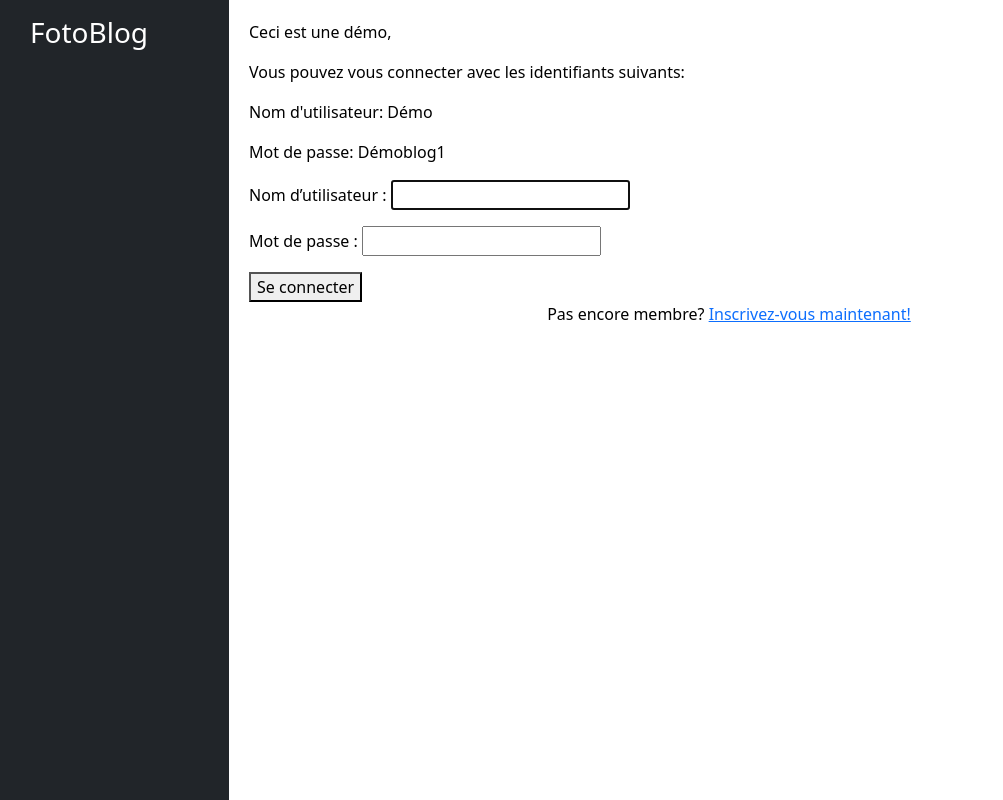
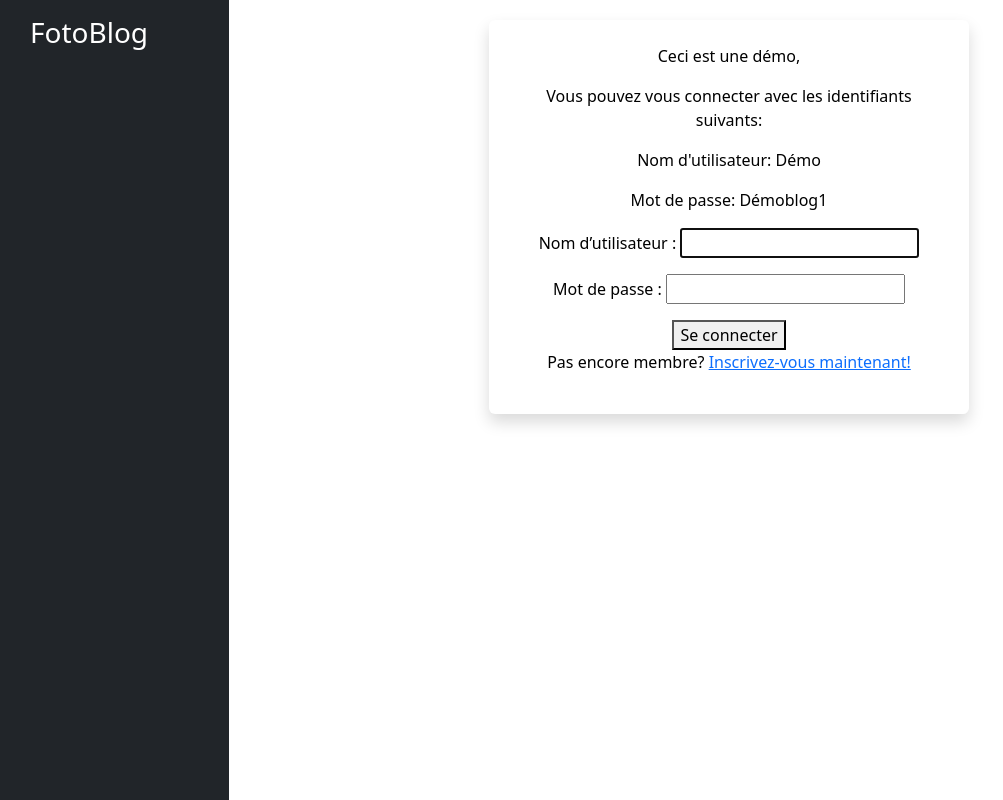
Before and after one commit to yanis-ka/Fotoblog-heroku, a Django app: page /login/ in a window 1280 px wide. Shown: the whole page, without its empty margins (51-1054 px from the left). Run offline with Django 4.2, Linux system fonts and the light colour scheme; parts of the project's set-up code (start-up, migrations or seed data) failed here and were passed over.

Commit message:
refonte front

```diff
--- a/authentication/templates/authentication/login.html
+++ b/authentication/templates/authentication/login.html
@@ -1,20 +1,22 @@
 {% extends 'base.html' %}
 
 {% block content %}
+<div class="text-center sign-form shadow p-4 mb-5 bg-body rounded">
     <div class="démo">
         <p>Ceci est une démo,</p>
         <p>Vous pouvez vous connecter avec les identifiants suivants:</p>
         <p>Nom d'utilisateur: Démo</p>
         <p>Mot de passe: Démoblog1</p>
     </div>
+    <main class="form-signin w-100 m-auto">
         <form method="post">
             {{ form.as_p }}
             {% csrf_token %}
             <button type="submit">Se connecter</button>
         </form>
-
+    </main>
 
     <p>Pas encore membre? <a href="{% url 'signup' %}">Inscrivez-vous maintenant!</a></p>
-
+</div>
 
 {% endblock content %}
```
Lines whose indentation alone changed are shown as unchanged.
